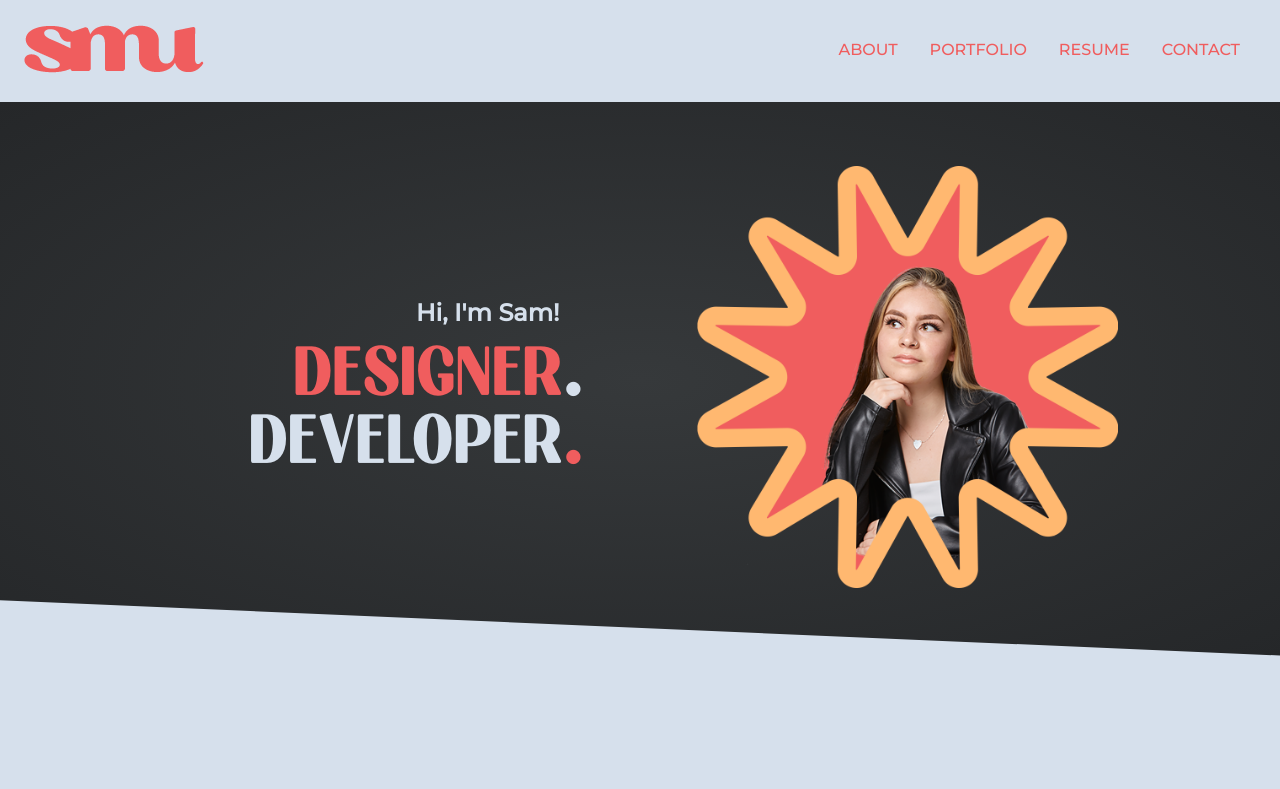
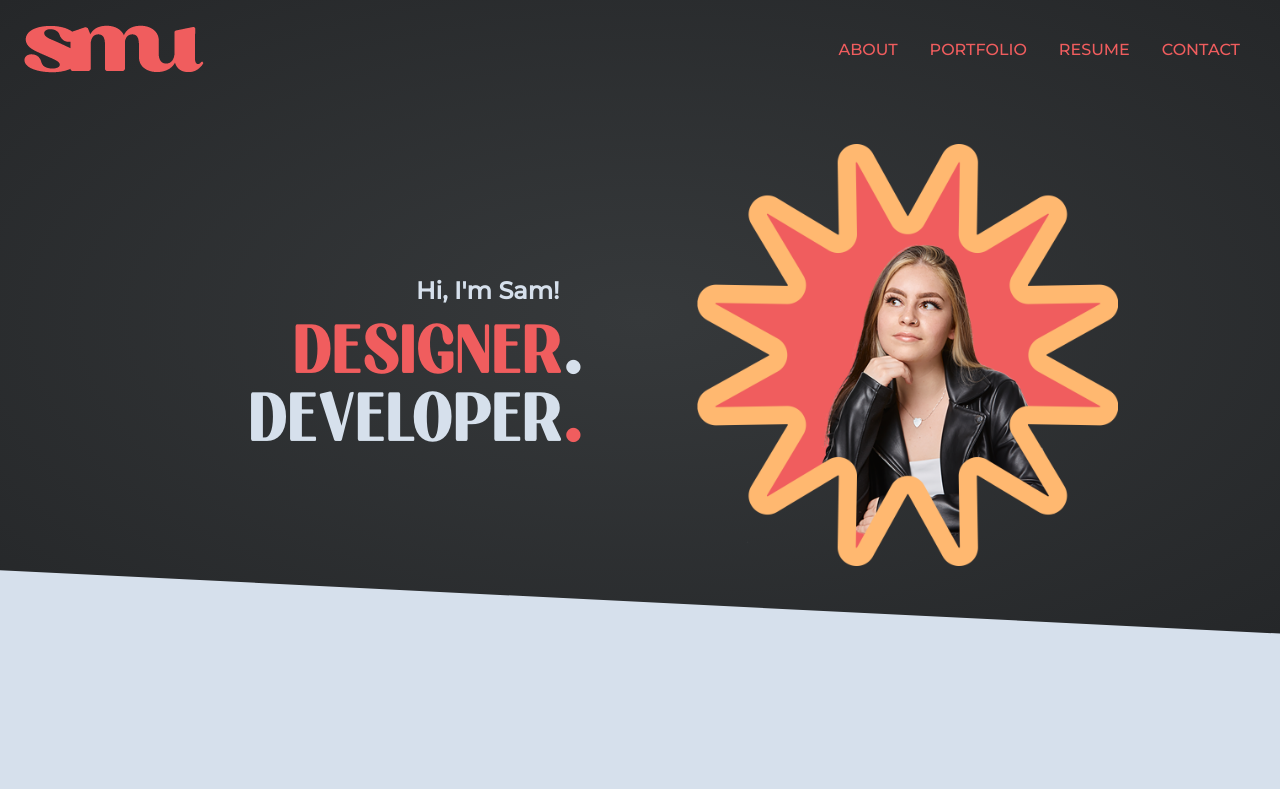
Before and after one commit to samurwin/samurwin.github.io, a React (Create React App) app: page / in a window 1280 px wide. Shown: the top 789 px of the page. Built offline with nearby package versions, Linux system fonts and the light colour scheme.

Commit message:
header overlaps the hero

```diff
--- a/src/index.css
+++ b/src/index.css
@@ -133,6 +133,9 @@ header {
   top: 0;
   left: 0;
   z-index: 99999;
+  position: absolute;
+  width: 100%;
+  margin-bottom: -105px;
 }
 
 footer {
--- a/src/pages/Home.js
+++ b/src/pages/Home.js
@@ -14,7 +14,7 @@ function Home() {
                     <img
                     src={require('../assets/images/hero-star.png')}
                     alt='Samantha Urwin Web/Graphic Designer and Developer'
-                    className='hero-img py-5'
+                    className='hero-img'
                     />
                 </div>
             </section>
--- a/src/pages/home.css
+++ b/src/pages/home.css
@@ -12,6 +12,8 @@ body {
     background: radial-gradient(#36393B, #252729);
     -webkit-clip-path: polygon(0 0, 100% 0, 100% 100%, 0 100%);
     clip-path: polygon(0 0, 100% 0, 100% 100%, 0 90%);
+    padding-top: calc(1rem * 8);
+    padding-bottom: var(--spacing-five);
 }
 
 .hero-img {
```
